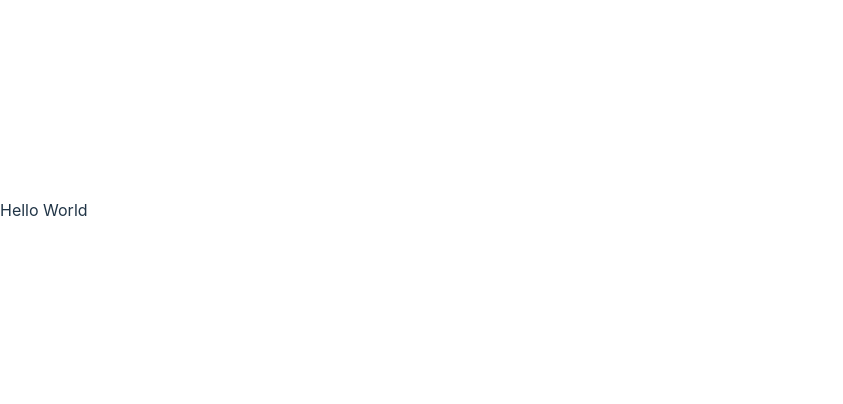
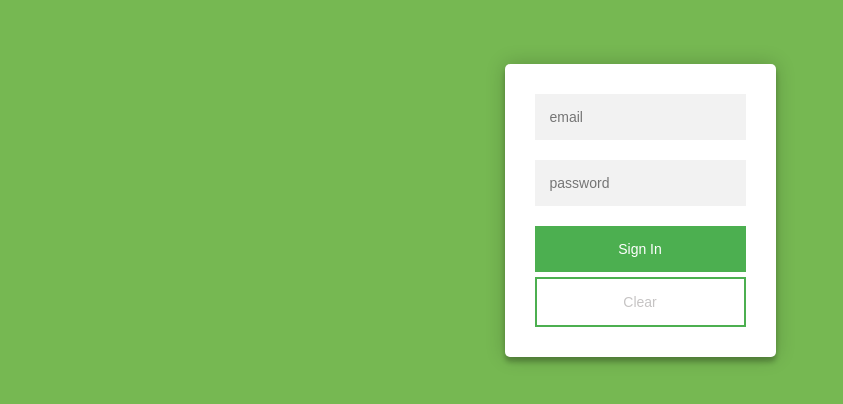
Before and after one commit to andrewsanc/sign-in-ne-fe, a React (Vite) app: page / in a window 1280 px wide. Shown: the part 190-594 px from the top of the page, without its empty margins (0-843 px from the left). Built offline with nearby package versions, Linux system fonts and the light colour scheme.

Commit message:
cleaned up styles

```diff
--- a/src/App.tsx
+++ /dev/null
@@ -1,7 +0,0 @@
-export default function App() {
-  return (
-    <>
-      <div>Hello World</div>
-    </>
-  );
-}
--- /dev/null
+++ b/src/Components/App.tsx
@@ -0,0 +1,15 @@
+import SignIn from "./SignIn";
+
+export default function App() {
+  async function logIn(e: React.FormEvent<HTMLFormElement>) {
+    e.preventDefault();
+
+    console.log(e.currentTarget.password.value, e.currentTarget.email.value);
+  }
+
+  return (
+    <>
+      <SignIn logIn={logIn} />
+    </>
+  );
+}
--- /dev/null
+++ b/src/Components/SignIn.css
@@ -0,0 +1,45 @@
+.form {
+  display: flex;
+  flex-direction: column;
+  background-color: #ffffff;
+  padding: 30px;
+  border-radius: 5px;
+  gap: 5px;
+  box-shadow: 0 0 20px 0 rgba(0, 0, 0, 0.2), 0 5px 5px 0 rgba(0, 0, 0, 0.24);
+  z-index: 1000;
+}
+
+.sign-in-btn {
+  background: #4caf50;
+  color: #fff;
+  font-size: 14px;
+  outline: 0px;
+  padding: 15px;
+  border: 0px;
+  cursor: pointer;
+  transition: 0.3 ease;
+}
+
+.sign-in-btn:hover {
+  background: #419644;
+}
+
+.clear-btn {
+  background: #fff;
+  color: #c6c4c4;
+  font-size: 14px;
+  padding: 15px;
+  border: 2px solid #4caf50;
+  cursor: pointer;
+}
+
+.input {
+  outline: 0px;
+  color: #5e5e5e;
+  background: #f2f2f2;
+  border: 0;
+  margin: 0 0 15px;
+  padding: 15px;
+  box-sizing: border-box;
+  font-size: 14px;
+}
--- /dev/null
+++ b/src/Components/SignIn.tsx
@@ -0,0 +1,41 @@
+import React, { useState } from "react";
+import "./SignIn.css";
+
+interface SignInProps {
+  logIn: (e: React.FormEvent<HTMLFormElement>) => Promise<void>;
+}
+
+export default function SignIn(props: SignInProps) {
+  const [email, setEmail] = useState<string>("");
+  const [password, setPassword] = useState<string>("");
+
+  const { logIn } = props;
+
+  function clearForm() {
+    setEmail("");
+    setPassword("");
+  }
+
+  return (
+    <form className='form' onSubmit={logIn}>
+      <input
+        className='input'
+        id='email'
+        value={email}
+        placeholder='email'
+        onChange={(e) => setEmail(e.target.value)}
+      />
+      <input
+        className='input'
+        id='password'
+        value={password}
+        placeholder='password'
+        onChange={(e) => setPassword(e.target.value)}
+      />
+      <button className='sign-in-btn'>Sign In</button>
+      <button className='clear-btn' onClick={clearForm}>
+        Clear
+      </button>
+    </form>
+  );
+}
--- a/src/index.css
+++ b/src/index.css
@@ -4,9 +4,7 @@
   font-weight: 400;
 
   color-scheme: light dark;
-  color: rgba(255, 255, 255, 0.87);
-  background-color: #242424;
-
+  background-color: #76b852;
   font-synthesis: none;
   text-rendering: optimizeLegibility;
   -webkit-font-smoothing: antialiased;
@@ -14,56 +12,10 @@
   -webkit-text-size-adjust: 100%;
 }
 
-a {
-  font-weight: 500;
-  color: #646cff;
-  text-decoration: inherit;
-}
-a:hover {
-  color: #535bf2;
-}
-
 body {
   margin: 0;
   display: flex;
-  place-items: center;
-  min-width: 320px;
+  justify-content: center;
+  align-items: center;
   min-height: 100vh;
 }
-
-h1 {
-  font-size: 3.2em;
-  line-height: 1.1;
-}
-
-button {
-  border-radius: 8px;
-  border: 1px solid transparent;
-  padding: 0.6em 1.2em;
-  font-size: 1em;
-  font-weight: 500;
-  font-family: inherit;
-  background-color: #1a1a1a;
-  cursor: pointer;
-  transition: border-color 0.25s;
-}
-button:hover {
-  border-color: #646cff;
-}
-button:focus,
-button:focus-visible {
-  outline: 4px auto -webkit-focus-ring-color;
-}
-
-@media (prefers-color-scheme: light) {
-  :root {
-    color: #213547;
-    background-color: #ffffff;
-  }
-  a:hover {
-    color: #747bff;
-  }
-  button {
-    background-color: #f9f9f9;
-  }
-}
```
Also changed, not shown: src/main.tsx (+7 -7 lines).
